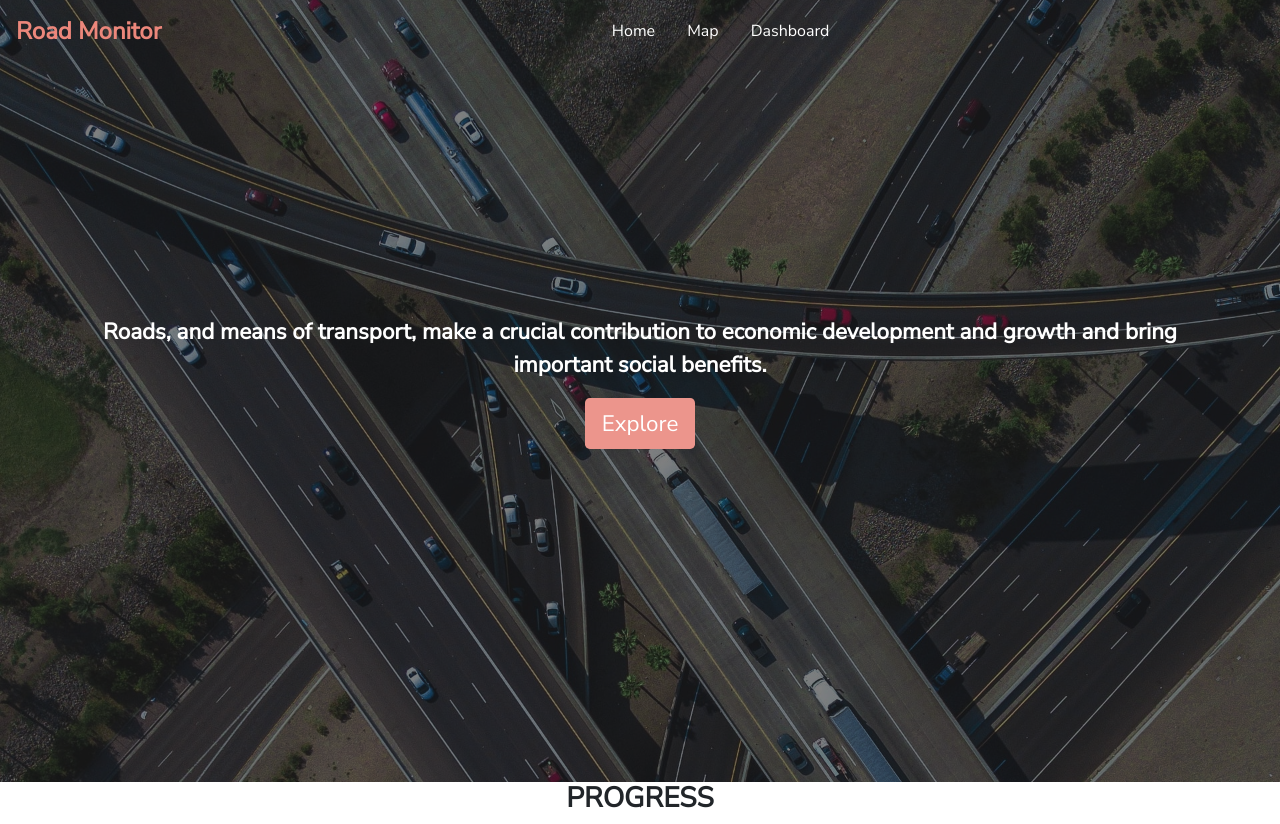
After one commit to davincikab/road_monitor, a Django app: template roads/templates/roads/landing.html in a window 1280 px wide. The commit adds this page. Run offline with Django 3.2, Linux system fonts and the light colour scheme; the template is opened without the code that fills it, so the values that code supplies are empty; some libraries are stand-ins or nearby versions.

Commit message:
updated landing page

```diff
--- /dev/null
+++ b/roads/static/css/landing.css
@@ -0,0 +1,67 @@
+.navbar {
+    background-color: transparent !important;
+}
+
+.navbar-brand {
+    font-size: 1.5em;
+}
+
+.nav-item {
+    margin: 0em 0.5em;
+}
+
+.nav-item .nav-link {
+    color:var(--white) !important;
+    padding:0em;
+    transition: all 0.3s linear;
+}
+
+.nav-link:hover {
+    border-bottom: 1px solid var(--brand-color);
+}
+
+
+.home {
+    background-image: url(/static/images/highway.jpg);
+    height: 100vh;
+    margin-top: -80px;
+    background-size: cover;
+    background-color: #404040;
+    background-blend-mode: soft-light;
+    display: flex;
+    justify-content: center;
+    align-items: center;
+}
+
+.main-matter {
+    max-width: 1080px;
+    display: flex;
+    flex-direction: column;
+    justify-content: center;
+    align-items: center;
+}
+
+.main-matter > p {
+    font-weight: 600;
+    font-size: 1.4em;
+    text-align: center;
+    color:var(--white)
+}
+
+.btn-brand {
+    color:var(--white);
+    background-color: var(--brand-cta);
+    font-size: 1.4em;
+    transition: all 0.3s linear;
+}
+
+.btn-brand:hover, .btn-brand:focus {
+    color:var(--white);
+    text-decoration: none;
+    background-color: var(--brand-color);
+    letter-spacing: 2px;
+}
+
+.title {
+    font-weight: 700;
+}
--- a/roads/static/css/main.css
+++ b/roads/static/css/main.css
@@ -0,0 +1,19 @@
+:root {
+    --brand-color:#ec877b;
+    --brand-cta:#ec958c;
+    --gray:#555;
+    --white:#fff;
+}
+
+body {
+    font-family: 'Nunito Sans', sans-serif;
+}
+
+.navbar-brand {
+    color:var(--brand-color) !important;
+    font-weight: 800;
+}
+
+.navbar-collapse {
+    justify-content: center;
+}
--- a/roads/templates/base.html
+++ b/roads/templates/base.html
@@ -7,6 +7,7 @@
     <title>{% block title %} {% endblock %}</title>
 
     <!-- dependencies css -->
+    <link href="https://fonts.googleapis.com/css2?family=Nunito+Sans&display=swap" rel="stylesheet">
     <link rel="stylesheet" href="{% static '/bootstrap/css/bootstrap.css' %}">
     <link rel="stylesheet" href="{% static '/css/main.css' %}">
     {% block style %}
@@ -15,38 +16,23 @@
 <body>
     <!-- Navigation bar -->
     <nav class="navbar navbar-expand-lg navbar-light bg-white">
-        <a class="navbar-brand" href="#">Road Monitor</a>
+        <a class="navbar-brand" href="{% url 'roads:home' %}">Road Monitor</a>
         <button class="navbar-toggler" type="button" data-toggle="collapse" data-target="#navbarSupportedContent" aria-controls="navbarSupportedContent" aria-expanded="false" aria-label="Toggle navigation">
           <span class="navbar-toggler-icon"></span>
         </button>
 
         <div class="collapse navbar-collapse" id="navbarSupportedContent">
-          <ul class="navbar-nav mr-auto">
+          <ul class="navbar-nav my-2 my-lg-0">
             <li class="nav-item active">
-              <a class="nav-link" href="#">Home <span class="sr-only">(current)</span></a>
+              <a class="nav-link" href="{% url 'roads:home' %}">Home <span class="sr-only">(current)</span></a>
             </li>
             <li class="nav-item">
-              <a class="nav-link" href="#">Link</a>
-            </li>
-            <li class="nav-item dropdown">
-              <a class="nav-link dropdown-toggle" href="#" id="navbarDropdown" role="button" data-toggle="dropdown" aria-haspopup="true" aria-expanded="false">
-                Dropdown
-              </a>
-              <div class="dropdown-menu" aria-labelledby="navbarDropdown">
-                <a class="dropdown-item" href="#">Action</a>
-                <a class="dropdown-item" href="#">Another action</a>
-                <div class="dropdown-divider"></div>
-                <a class="dropdown-item" href="#">Something else here</a>
-              </div>
+              <a class="nav-link" href="{% url 'roads:map' %}">Map</a>
             </li>
             <li class="nav-item">
-              <a class="nav-link disabled" href="#" tabindex="-1" aria-disabled="true">Disabled</a>
-            </li>
+                <a class="nav-link" href="{% url 'roads:dashboard' %}">Dashboard</a>
+              </li>
           </ul>
-          <form class="form-inline my-2 my-lg-0">
-            <input class="form-control mr-sm-2" type="search" placeholder="Search" aria-label="Search">
-            <button class="btn btn-outline-success my-2 my-sm-0" type="submit">Search</button>
-          </form>
         </div>
       </nav>
     <!-- content -->
--- /dev/null
+++ b/roads/templates/roads/landing.html
@@ -0,0 +1,25 @@
+{% extends 'base.html' %}
+{% load static %}
+{% block title %} Landing {% endblock %}
+
+{% block style %}
+    <link rel="stylesheet" href="{% static 'css/landing.css' %}">
+{% endblock %}
+
+{% block content %}
+<div class="container-fluid home">
+    <div class="main-matter">
+        <p>Roads, and means of transport, make a crucial contribution to economic development and growth and bring important social benefits.</p>
+        <a href="{}" class="btn btn-brand btn-lg">Explore</a>
+    </div>
+</div>
+<div class="container-fluid">
+    <h3 class="title text-center">PROGRESS</h3>
+
+    <!-- project milestone -->
+</div>
+{% endblock %}
+
+{% block javascript %}
+
+{% endblock %}
--- a/roads/templates/roads/map.html
+++ b/roads/templates/roads/map.html
@@ -9,6 +9,9 @@
 
 {% block content %}
 <div class="map" id="map"></div>
+<div class="filter-section" id="filter-section">
+
+</div>
 {% endblock %}
 
 {% block javascript %}
```
Also changed, not shown: roads/static/css/map.css (+6 -6 lines), roads/templates/roads/dashboard.html (+17 -0 lines), roads/urls.py (+5 -3 lines), roads/views.py (+14 -2 lines), roads/static/images/highway.jpg (added).
